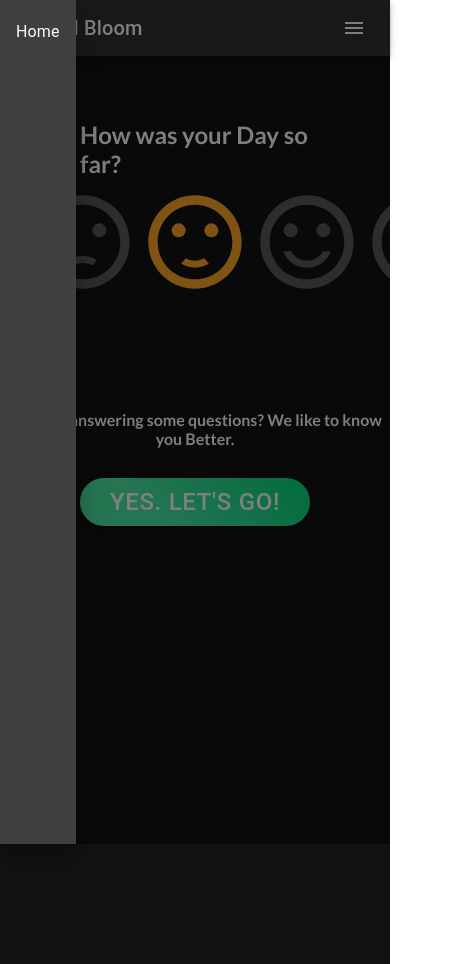
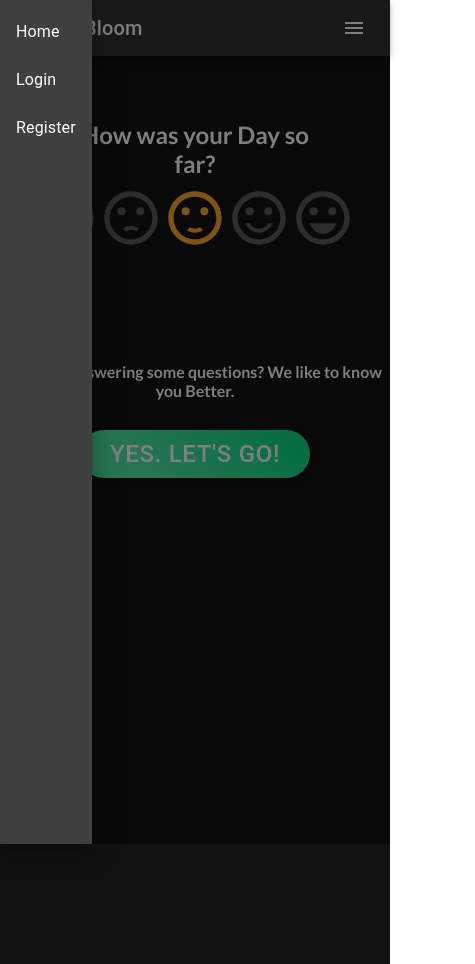
Before and after one commit to Chanuka-ChandraYapa/mental-health, a React (Create React App) app in the folder frontend/: page /mood in a window 390 px wide. Both pictures are taken after a click on the button "menu". Shown: the whole page, 475 px wide, since content can reach past the window. Built offline with nearby package versions, Linux system fonts and the light colour scheme; no server answers.

Commit message:
fixed sign in and register components

```diff
--- a/frontend/src/components/Mood/Mood.js
+++ b/frontend/src/components/Mood/Mood.js
@@ -1,7 +1,7 @@
 import * as React from "react";
 import PropTypes from "prop-types";
 import { styled } from "@mui/material/styles";
-import { Card, Typography, Box, Button } from "@mui/material";
+import { Card, Typography, Box, Button, useMediaQuery } from "@mui/material";
 import Rating from "@mui/material/Rating";
 import SentimentVeryDissatisfiedIcon from "@mui/icons-material/SentimentVeryDissatisfied";
 import SentimentDissatisfiedIcon from "@mui/icons-material/SentimentDissatisfied";
@@ -11,6 +11,7 @@ import SentimentVerySatisfiedIcon from "@mui/icons-material/SentimentVerySatisfi
 import Questionaire from "./Questionaire";
 import { GradientButton } from "../GradientButton";
 import { useNavigate } from "react-router-dom";
+import { useTheme } from "@emotion/react";
 
 const StyledRating = styled(Rating)(({ theme }) => ({
   "& .MuiRating-iconEmpty .MuiSvgIcon-root": {
@@ -18,55 +19,9 @@ const StyledRating = styled(Rating)(({ theme }) => ({
   },
 }));
 
-const customIcons = {
-  1: {
-    icon: (
-      <SentimentVeryDissatisfiedIcon
-        color="error"
-        style={{ fontSize: "7rem" }}
-      />
-    ),
-    label: "Very Dissatisfied",
-  },
-  2: {
-    icon: (
-      <SentimentDissatisfiedIcon color="error" style={{ fontSize: "7rem" }} />
-    ),
-    label: "Dissatisfied",
-  },
-  3: {
-    icon: (
-      <SentimentSatisfiedIcon color="warning" style={{ fontSize: "7rem" }} />
-    ),
-    label: "Neutral",
-  },
-  4: {
-    icon: (
-      <SentimentSatisfiedAltIcon color="success" style={{ fontSize: "7rem" }} />
-    ),
-    label: "Satisfied",
-  },
-  5: {
-    icon: (
-      <SentimentVerySatisfiedIcon
-        color="success"
-        style={{ fontSize: "7rem" }}
-      />
-    ),
-    label: "Very Satisfied",
-  },
-};
-
-function IconContainer(props) {
-  const { value, ...other } = props;
-  return <span {...other}>{customIcons[value].icon}</span>;
-}
-
-IconContainer.propTypes = {
-  value: PropTypes.number.isRequired,
-};
-
 export default function Mood() {
+  const theme = useTheme();
+  const isMobile = useMediaQuery(theme.breakpoints.down("sm"));
   const [step, setStep] = React.useState(1);
   const navigate = useNavigate();
   const handleYes = () => {
@@ -101,6 +56,62 @@ export default function Mood() {
     }
   });
 
+  const customIcons = {
+    1: {
+      icon: (
+        <SentimentVeryDissatisfiedIcon
+          color="error"
+          style={{ fontSize: isMobile ? "4rem" : "7rem" }}
+        />
+      ),
+      label: "Very Dissatisfied",
+    },
+    2: {
+      icon: (
+        <SentimentDissatisfiedIcon
+          color="error"
+          style={{ fontSize: isMobile ? "4rem" : "7rem" }}
+        />
+      ),
+      label: "Dissatisfied",
+    },
+    3: {
+      icon: (
+        <SentimentSatisfiedIcon
+          color="warning"
+          style={{ fontSize: isMobile ? "4rem" : "7rem" }}
+        />
+      ),
+      label: "Neutral",
+    },
+    4: {
+      icon: (
+        <SentimentSatisfiedAltIcon
+          color="success"
+          style={{ fontSize: isMobile ? "4rem" : "7rem" }}
+        />
+      ),
+      label: "Satisfied",
+    },
+    5: {
+      icon: (
+        <SentimentVerySatisfiedIcon
+          color="success"
+          style={{ fontSize: isMobile ? "4rem" : "7rem" }}
+        />
+      ),
+      label: "Very Satisfied",
+    },
+  };
+
+  function IconContainer(props) {
+    const { value, ...other } = props;
+    return <span {...other}>{customIcons[value].icon}</span>;
+  }
+  IconContainer.propTypes = {
+    value: PropTypes.number.isRequired,
+  };
+
   return (
     <Box bgcolor="background.default" pb={10} minHeight="100vh">
       <Box
@@ -112,7 +123,12 @@ export default function Mood() {
         mb={4}
         padding={10}
       >
-        <Typography variant="h4" gutterBottom color="text.primary">
+        <Typography
+          variant="h4"
+          gutterBottom
+          color="text.primary"
+          align="center"
+        >
           How was your Day so far?
         </Typography>
         <StyledRating
@@ -121,7 +137,7 @@ export default function Mood() {
           IconContainerComponent={IconContainer}
           getLabelText={(value) => customIcons[value].label}
           highlightSelectedOnly
-          size="10rem"
+          fontSize="15rem"
         />
       </Box>
       {step === 1 ? (
--- a/frontend/src/components/NavBar.js
+++ b/frontend/src/components/NavBar.js
@@ -37,6 +37,10 @@ const NavBar = () => {
 
   const handleSignIn = () => {
     navigate("/login");
+  };
+
+  const handleRegister = () => {
+    navigate("/register");
   };
 
   const handleChange = (event, newValue) => {
@@ -147,6 +151,19 @@ const NavBar = () => {
             <ListItem button onClick={() => handleChange(null, 6)}>
               <ListItemText primary="Therapists" />
             </ListItem>
+            <ListItem button onClick={() => handleLogOut()}>
+              <ListItemText primary="Log Out" />
+            </ListItem>
+          </>
+        )}
+        {!token && (
+          <>
+            <ListItem button onClick={() => handleSignIn()}>
+              <ListItemText primary="Login" />
+            </ListItem>
+            <ListItem button onClick={() => handleRegister()}>
+              <ListItemText primary="Register" />
+            </ListItem>
           </>
         )}
       </List>
--- a/frontend/src/components/Register.js
+++ b/frontend/src/components/Register.js
@@ -1,7 +1,13 @@
 import React, { useState } from "react";
 import { useDispatch, useSelector } from "react-redux";
 import { register } from "../actions/userActions";
-import { TextField, Typography, Container, Box } from "@mui/material";
+import {
+  TextField,
+  Typography,
+  Container,
+  Box,
+  CircularProgress,
+} from "@mui/material";
 import { useNavigate } from "react-router-dom";
 import { GradientButton } from "./GradientButton";
 
@@ -13,6 +19,7 @@ const Register = () => {
   });
 
   const { name, email, password } = formData;
+  const [loading, setLoading] = useState(false);
 
   const dispatch = useDispatch();
   const navigate = useNavigate(); // Use the hook
@@ -23,9 +30,11 @@ const Register = () => {
 
   const onSubmit = async (e) => {
     e.preventDefault();
+    setLoading(true);
     await dispatch(register({ name, email, password }));
     console.log(token);
     console.log(message);
+    setLoading(false);
     if (localStorage.getItem("token")) {
       navigate("/login"); // Navigate to the home page
     }
@@ -111,8 +120,17 @@ const Register = () => {
             sx={{ marginBottom: 5 }}
           />
           <div align="center">
-            <GradientButton variant="contained" type="submit">
-              Register
+            <GradientButton
+              variant="contained"
+              type="submit"
+              disabled={loading}
+              startIcon={
+                loading ? (
+                  <CircularProgress size={24} sx={{ color: "white" }} />
+                ) : null
+              }
+            >
+              {!loading ? "Register" : ""}
             </GradientButton>
             <Box
               sx={{
--- a/frontend/src/components/Resources/blog.js
+++ b/frontend/src/components/Resources/blog.js
@@ -10,6 +10,7 @@ import {
   Box,
 } from "@mui/material";
 import parse from "html-react-parser";
+import { Link } from "react-router-dom";
 
 const MediumEmbed = () => {
   const [articles, setArticles] = useState([]);
@@ -75,13 +76,14 @@ const MediumEmbed = () => {
       minHeight="100vh"
       bgcolor="background.default"
       color="text.primary"
+      p={5}
     >
       <Grid container spacing={3}>
         {articles.map((article) => (
-          <Grid item xs={12} md={6} lg={4} key={article.guid}>
+          <Grid item xs={12} sm={6} md={6} lg={4} key={article.guid}>
             <Card
               style={{
-                height: "500px",
+                height: "300px",
                 overflow: "hidden",
                 display: "flex",
                 flexDirection: "column",
@@ -109,7 +111,7 @@ const MediumEmbed = () => {
                 </Typography>
                 <Typography
                   variant="body2"
-                  color="textSecondary"
+                  color="secondary"
                   style={{ fontSize: "14px", marginTop: "10px" }}
                 >
                   {article.author}
@@ -119,15 +121,19 @@ const MediumEmbed = () => {
                     href={article.link}
                     target="_blank"
                     rel="noopener noreferrer"
+                  >
+                    <Typography
+                      component="href"
+                      color="primary"
                       style={{
                         textDecoration: "none",
-                      color: "text.primary",
+                        color: "primary.main",
                         fontWeight: "bold",
                         display: "inline-block",
-                      padding: "10px",
                       }}
                     >
                       Read More...
+                    </Typography>
                   </a>
                 </div>
               </CardContent>
--- a/frontend/src/components/Signin.js
+++ b/frontend/src/components/Signin.js
@@ -1,7 +1,14 @@
 import React, { useState } from "react";
 import { useDispatch, useSelector } from "react-redux";
 import { login } from "../actions/userActions";
-import { TextField, Button, Typography, Container, Box } from "@mui/material";
+import {
+  TextField,
+  Button,
+  Typography,
+  Container,
+  Box,
+  CircularProgress,
+} from "@mui/material";
 import { useNavigate } from "react-router-dom"; // Import the hook
 import { GradientButton } from "./GradientButton";
 
@@ -12,6 +19,7 @@ const SignIn = () => {
   });
 
   const { email, password } = formData;
+  const [loading, setLoading] = useState(false);
 
   const dispatch = useDispatch();
   const navigate = useNavigate(); // Use the hook
@@ -21,10 +29,12 @@ const SignIn = () => {
     setFormData({ ...formData, [e.target.name]: e.target.value });
 
   const onSubmit = async (e) => {
+    setLoading(true);
     e.preventDefault();
     await dispatch(login({ email, password }));
     console.log("yay..", token);
     console.log(message);
+    setLoading(false);
     if (localStorage.getItem("token")) {
       navigate("/"); // Navigate to the home page
     }
@@ -101,8 +111,18 @@ const SignIn = () => {
             sx={{ marginBottom: 5 }}
           />
           <div align="center">
-            <GradientButton variant="contained" color="primary" type="submit">
-              Sign In
+            <GradientButton
+              variant="contained"
+              color="primary"
+              type="submit"
+              disabled={loading}
+              startIcon={
+                loading ? (
+                  <CircularProgress size={24} sx={{ color: "white" }} />
+                ) : null
+              }
+            >
+              {!loading ? "Sign In" : ""}
             </GradientButton>
             <Box
               sx={{
```
Also changed, not shown: 1 other file (tests, documents, lock files or other folders). Lines whose indentation alone changed are shown as unchanged.
